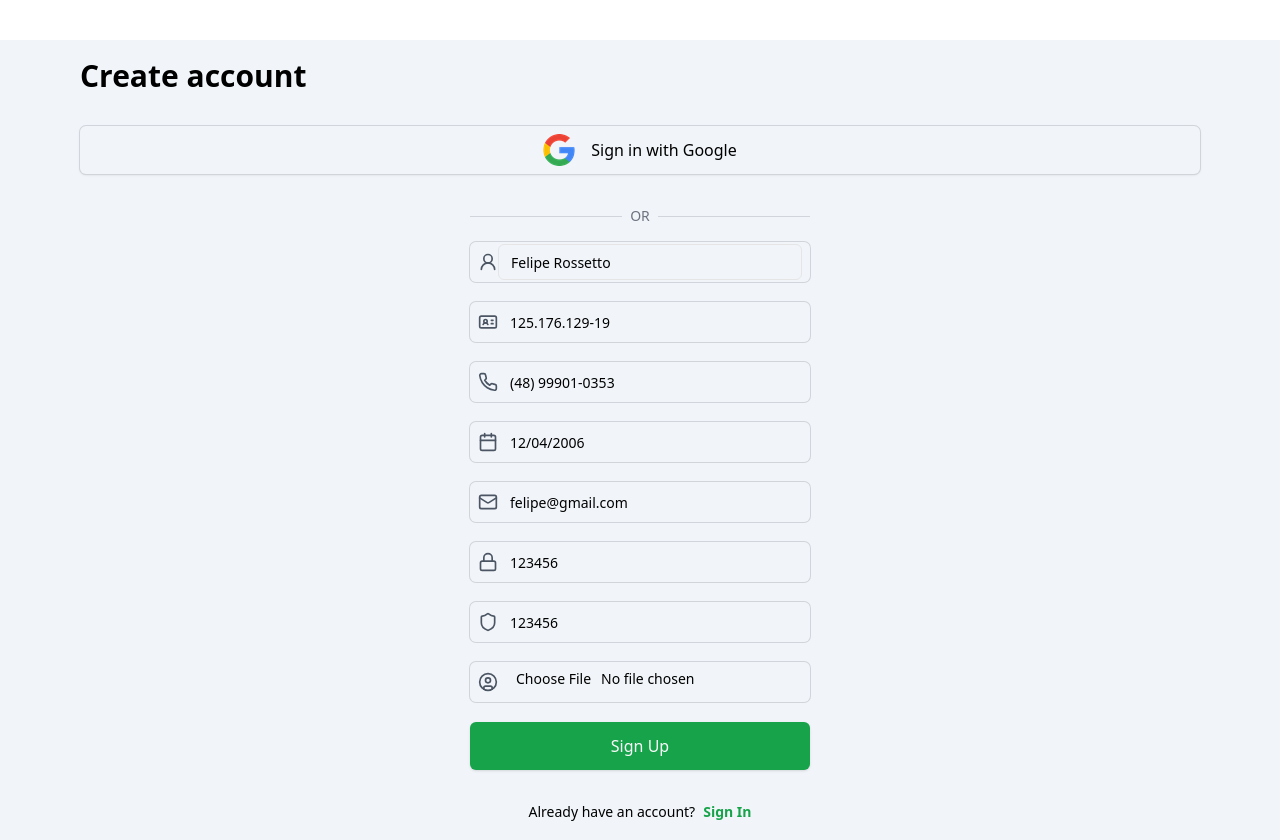
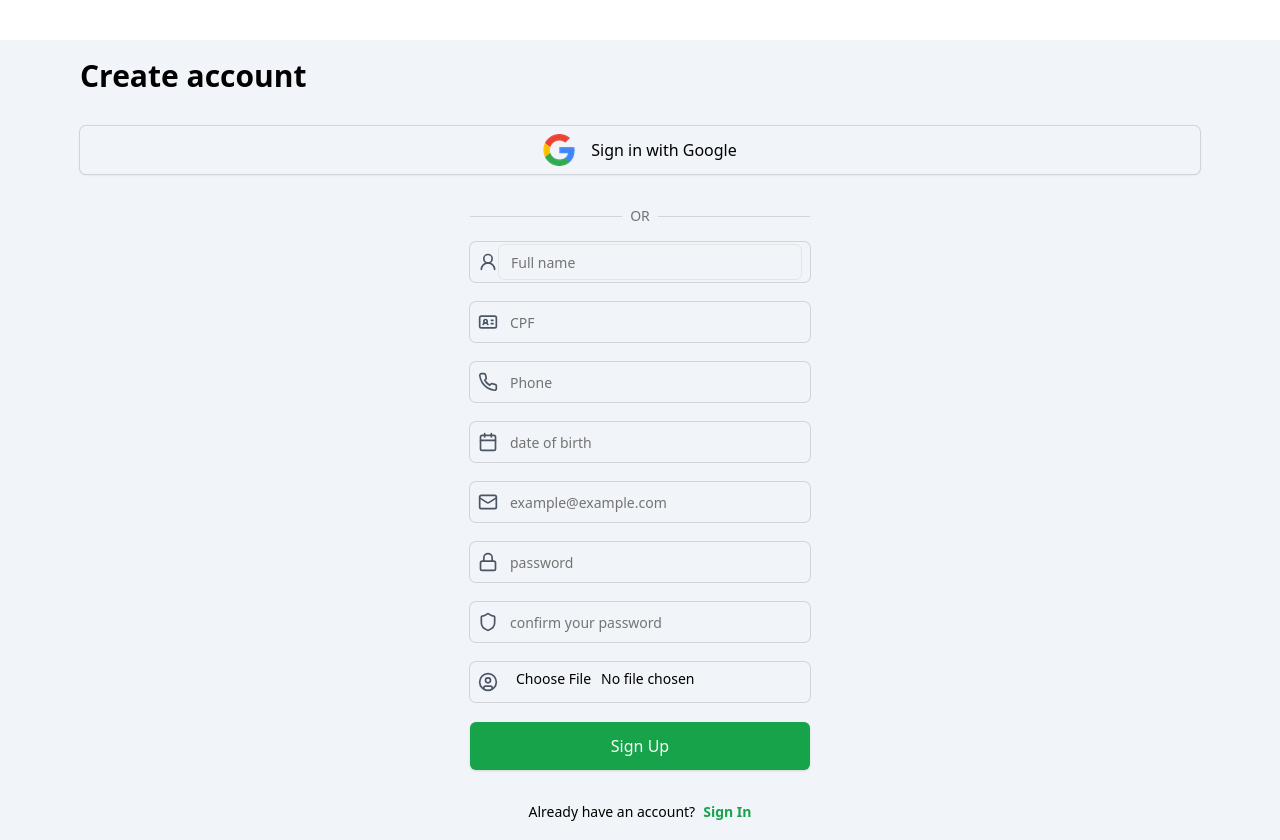
Before and after one commit to felipp2t/flash-work, a React (Vite) app: page /register in a window 1280 px wide. Built offline with nearby package versions, Linux system fonts and the light colour scheme.

Commit message:
fix: remove default values in input fields

```diff
--- a/src/pages/register.tsx
+++ b/src/pages/register.tsx
@@ -43,13 +43,13 @@ const schema = z
 export const Register = (props: Partial<PatternFormatProps>) => {
   const form = useForm<z.infer<typeof schema>>({
     defaultValues: {
-      name: "Felipe Rossetto",
-      cpf: "125.176.129-19",
-      phone: "(48) 99901-0353",
-      dateOfBirth: "12/04/2006",
-      email: "felipe@gmail.com",
-      password: "123456",
-      confirmPassword: "123456",
+      name: "",
+      cpf: "",
+      phone: "",
+      dateOfBirth: "",
+      email: "",
+      password: "",
+      confirmPassword: "",
       profilePicture: undefined,
     },
     resolver: zodResolver(schema),
```
